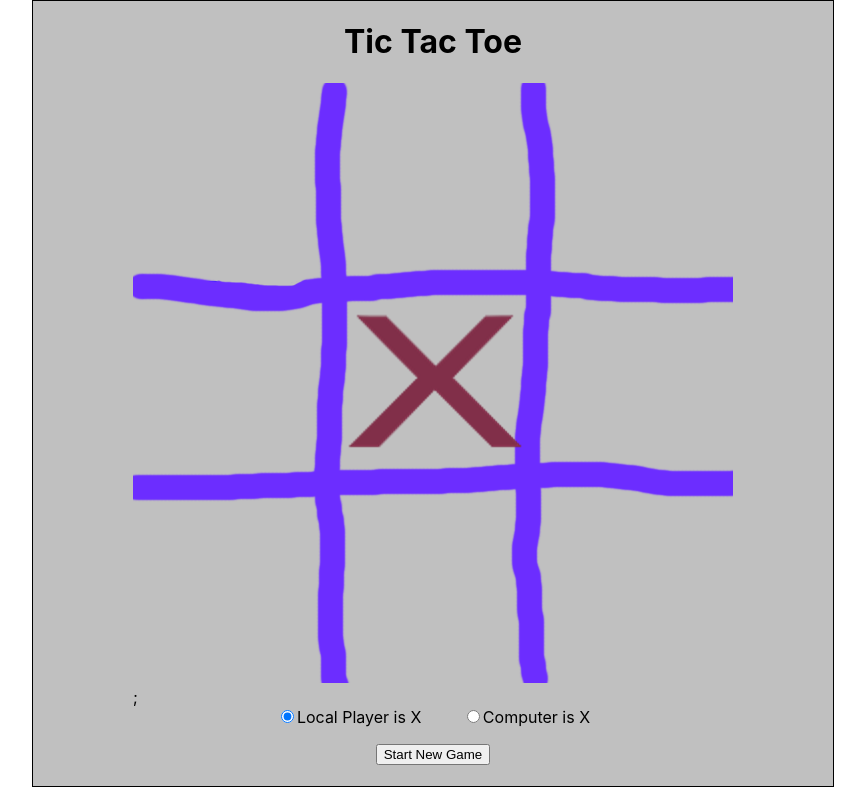
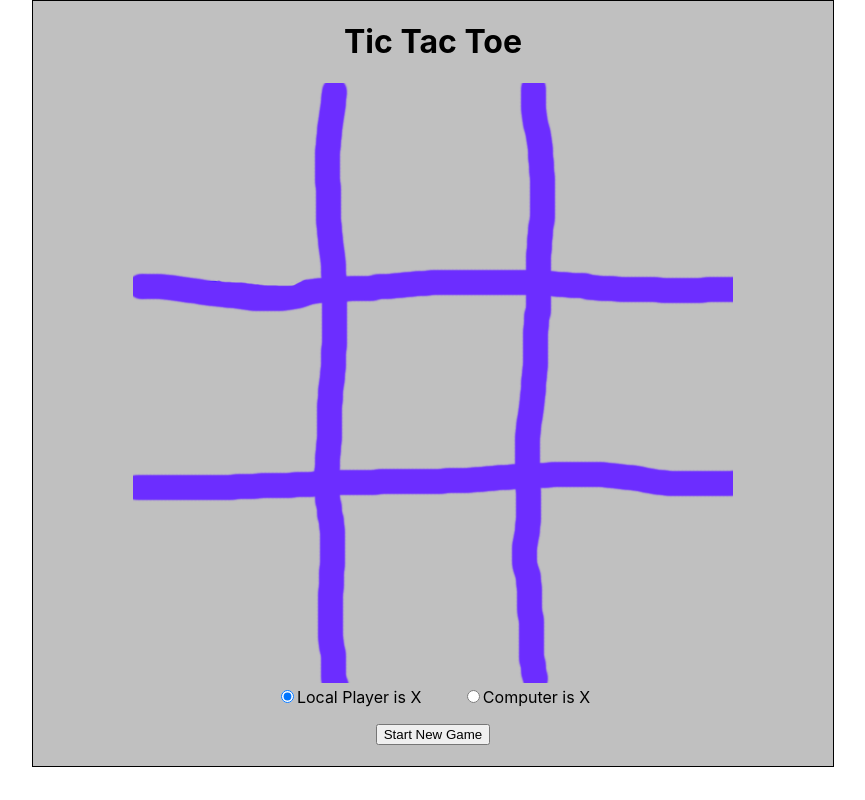
Before and after one commit to jselbie/react-tac-toe, a React (Create React App) app: page / in a window 1280 px wide. Shown: the whole page, without its empty margins (207-1072 px from the left). Built offline with nearby package versions, Linux system fonts and the light colour scheme.

Commit message:
fix rogue semicolon and board init

```diff
--- a/src/App.js
+++ b/src/App.js
@@ -84,7 +84,13 @@ const Board = (props) => {
 
       {cellIndices.map(index=>  <CellImage cellIndex={index} cellValue={boardState[index]} /> )}
 
-      {cellIndices.map(index=>  (index===hoverIndex && !boardState[index])?<CellImage cellIndex={index} cellValue={props.playerIsX?1:2} hover={true} />:<></> )};
+      {cellIndices.map(  (index) => {
+          if (index===hoverIndex && !boardState[index]) {
+            return ( <CellImage cellIndex={index} cellValue={props.playerIsX?1:2} hover={true} /> );
+          }
+          return (<></>);
+      })}
+
 
       <map id="boardmap" name="boardmap" style={{position:"absolute"}} >
         {cellIndices.map(cellNum => GenerateAreaSquare(cellNum))}
@@ -144,7 +150,7 @@ const DumpBoard = (cells) => {
 const BoardDiv = (props) => {
 
   let [boardModel, setBoardModel] = useState( () => {
-    return new BoardModel();  // lazy state initialization
+    return new BoardModel(true);  // lazy state initialization
   });
 
   var styles = {
```
